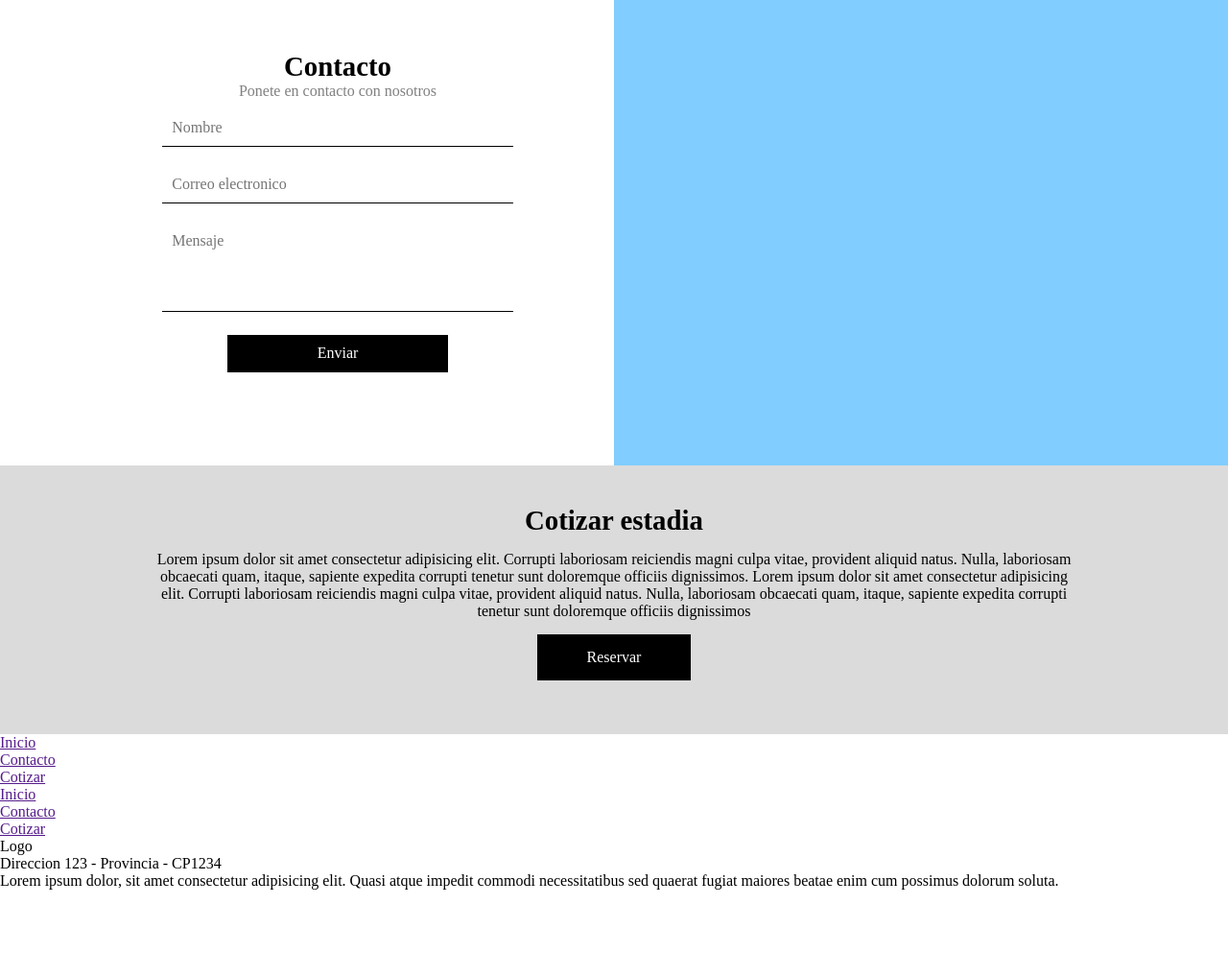
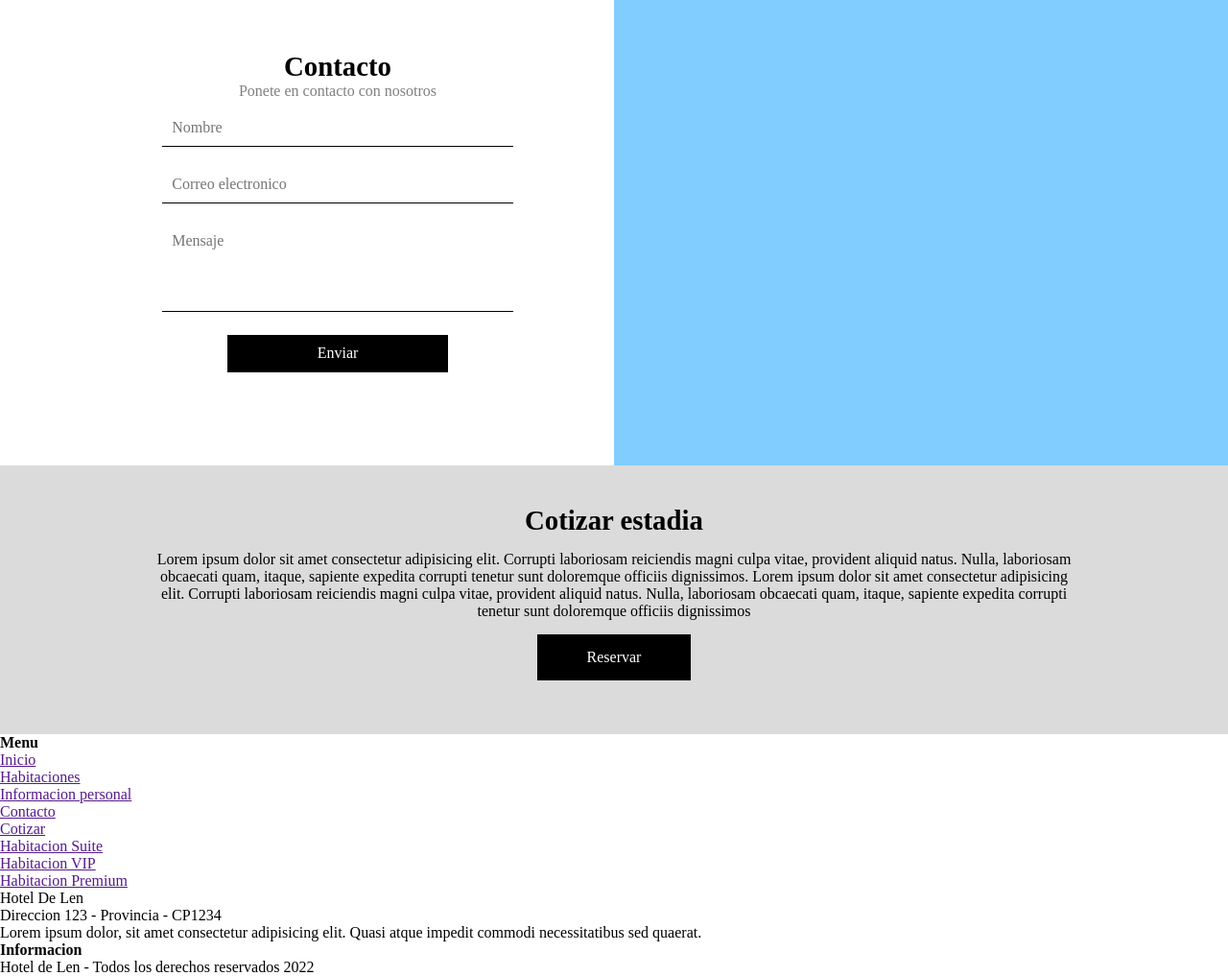
Before and after one commit to LucianoB01/curso-proyecto-final, a plain HTML site: page index.html in a window 1280 px wide. Shown: the part 1855-2872 px from the top of the page at 96% size. Before the commit the page ends 2782 px from the top, so only its background shows below. Drawn offline with nearby package versions, Linux system fonts and the light colour scheme; a web font is replaced by a local one.

Commit message:
Footer finalizado

```diff
--- a/index.html
+++ b/index.html
@@ -171,30 +171,43 @@
     </section>
 
     <footer>
+        <div class="footer-container">
             <nav class="nav-footer-1">
+                <h4>Menu</h4>
                 <ul>
                     <li><a href="">Inicio</a></li>
+                    <li><a href="">Habitaciones</a></li>
+                    <li><a href="">Informacion personal</a></li>
                     <li><a href="">Contacto</a></li>
                     <li><a href="">Cotizar</a></li>
                 </ul>
             </nav>
-        <nav class="nav-footer-1">
+            <nav class="nav-footer-2">
                 <ul>
-                <li><a href="">Inicio</a></li>
-                <li><a href="">Contacto</a></li>
-                <li><a href="">Cotizar</a></li>
+                    <li><a href="">Habitacion Suite</a></li>
+                    <li><a href="">Habitacion VIP</a></li>
+                    <li><a href="">Habitacion Premium</a></li>
                 </ul>
             </nav>
             <div class="footer-info">
                 <div class="footer-logo">
-                <p>Logo</p>
+                    <p>Hotel De Len</p>
                 </div>
                 <p>Direccion 123 - Provincia - CP1234</p>
                 <p>Lorem ipsum dolor, sit amet consectetur adipisicing elit.
-                 Quasi atque impedit commodi necessitatibus sed quaerat
-                 fugiat maiores beatae enim cum possimus dolorum soluta.</p>
+                     Quasi atque impedit commodi necessitatibus sed quaerat.</p>
+            </div>
+            <div class="footer-copy">
+                <h4>Informacion</h4>
+                <p>Hotel de Len - Todos los derechos reservados 2022</p>
+                <i></i>
+                <i></i>
+                <i></i>
+            </div>
         </div>
     </footer>
 
+
+    <script src="./js/javascript.js"></script>
 </body>
 </html>
```
Lines whose indentation alone changed are shown as unchanged.
